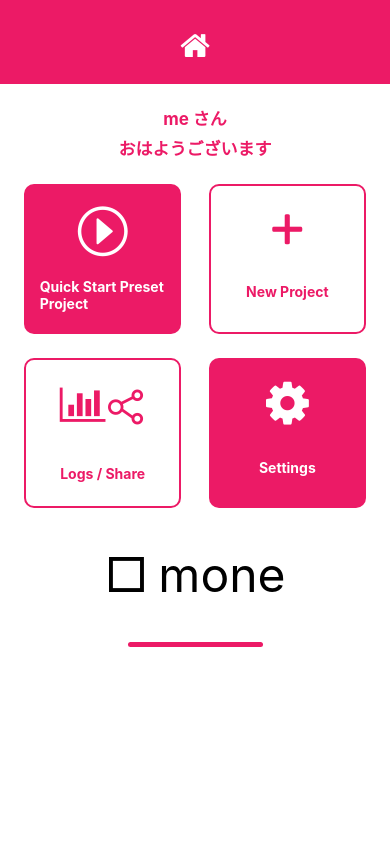
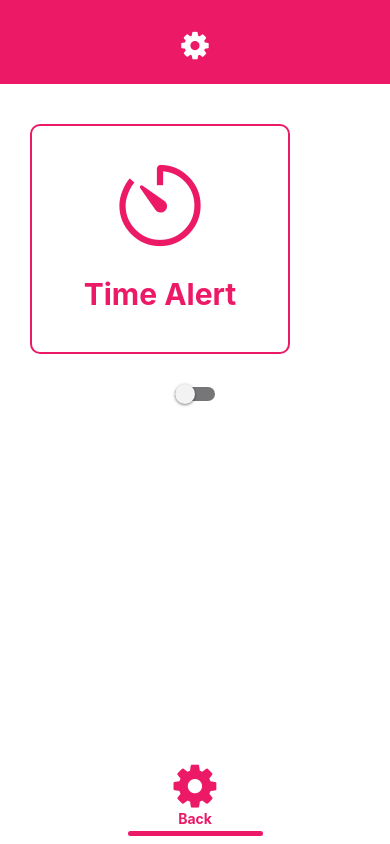
Before and after one commit to daikinetic/Mone, a React Native app: screen /HomeScreen in a window 390 px wide. Built offline with nearby package versions, Linux system fonts and the light colour scheme.

Commit message:
Modified Home Setting SettingTime screens

```diff
--- a/App.jsx
+++ b/App.jsx
@@ -13,7 +13,7 @@ import SettingTimeScreen from './src/screens/SettingTimeScreen';
 export default function App() {
   return (
     <View style={styles.container}>
-      <HomeScreen />
+      <SettingTimeScreen />
       {/* <Text>Open up App.js to start working on your app!</Text> */}
       <StatusBar style="light" />
     </View>
--- a/src/screens/HomeScreen.jsx
+++ b/src/screens/HomeScreen.jsx
@@ -5,7 +5,7 @@ import { Entypo } from '@expo/vector-icons';
 import { FontAwesome } from '@expo/vector-icons';
 
 import AppBar from '../components/AppBar';
-import ButtonWithLogo from '../components/ButtonWithLogo';
+// import ButtonWithLogo from '../components/ButtonWithLogo';
 
 export default function HomeScreen() {
   return (
@@ -39,11 +39,13 @@ export default function HomeScreen() {
         </View>
       </View>
       <View style={styles.footer}>
-        <Text style={styles.logo}>□</Text>
-        <Text style={styles.mone}>mone</Text>
-      </View>
-      <View style={styles.footLineContainer}>
-        <View style={styles.footLine}></View>
+        <View style={styles.footerLogo}>
+          <Text style={styles.logo}>□</Text>
+          <Text style={styles.mone}>mone</Text>
+        </View>
+        <View style={styles.footLineContainer}>
+          <View style={styles.footLine}></View>
+        </View>
       </View>
     </View>
   );
@@ -55,6 +57,7 @@ const styles = StyleSheet.create({
     // alignItems: 'center',
   },
   greet: {
+    height: 60,
     marginVertical: 20,
     alignItems: 'center',
   },
@@ -144,18 +147,14 @@ const styles = StyleSheet.create({
     fontWeight: 'bold',
     lineHeight: 40,
   },
-  styleContainer: {
-    backgroundColor: '#ffffff',
-    borderColor: '#EC1A66',
-    borderWidth: 2,
+  footer: {
+    flex: 1,
   },
-  styleLabel: {
-    color: '#EC1A66',
-  },
-  footer: {
+  footerLogo: {
     flexDirection: 'row',
     justifyContent: 'center',
-    marginVertical: 40,
+    flex: 1,
+    alignItems: 'center',
   },
   logo: {
     fontSize: 48,
@@ -168,6 +167,7 @@ const styles = StyleSheet.create({
   },
   footLineContainer: {
     alignItems: 'center',
+    paddingBottom: 8,
   },
   footLine: {
     backgroundColor: '#EC1A66',
--- a/src/screens/SettingScreen.jsx
+++ b/src/screens/SettingScreen.jsx
@@ -1,5 +1,9 @@
 import React from 'react';
 import { View, Text, StyleSheet } from 'react-native';
+import { Ionicons } from '@expo/vector-icons';
+import { Foundation } from '@expo/vector-icons';
+import { AntDesign } from '@expo/vector-icons';
+import { FontAwesome } from '@expo/vector-icons';
 
 import AppBar from '../components/AppBar';
 import ButtonWithLogo from '../components/ButtonWithLogo';
@@ -7,34 +11,38 @@ import ButtonWithLogo from '../components/ButtonWithLogo';
 export default function SettingScreen() {
   return (
     <View style={styles.container}>
-      <AppBar name="⚙" />
+      <AppBar name="gear" />
       <View style={styles.logoContainer}>
         <Text style={styles.logo}>□</Text>
         <Text style={styles.mone}>mone</Text>
       </View>
-      <View style={styles.buttonLine}>
-        <ButtonWithLogo logo="🕒" label="Time Alert"/>
-        <ButtonWithLogo
-          styleContainer={styles.styleContainer}
-          styleLabel={styles.styleLabel}
-          logo="🎨"
-          label="Colors"
-        />
+      <View style={styles.button12}>
+        <View style={styles.button1}>
+          <Ionicons style={styles.time} name="timer-outline" size={50} color="white" />
+          <Text style={styles.button1Text}>Time Alert</Text>
+        </View>
+        <View style={styles.button2}>
+          <Foundation style={styles.paint} name="paint-bucket" size={50} color="#EC1A66" />
+          <Text style={styles.button2Text}>Colors</Text>
+        </View>
       </View>
-      <View style={styles.buttonLine}>
-        <ButtonWithLogo
-          styleContainer={styles.styleContainer}
-          styleLabel={styles.styleLabel}
-          logo="🔒"
-          label="Privacy"
-        />
-        <ButtonWithLogo logo="🖼️" label="Background" />
+      <View style={styles.button34}>
+        <View style={styles.button3}>
+          <AntDesign style={styles.lock} name="unlock" size={50} color="#EC1A66" />
+          <Text style={styles.button3Text}>Privacy</Text>
+        </View>
+        <View style={styles.button4}>
+          <FontAwesome style={styles.photo} name="photo" size={50} color="white" />
+          <Text style={styles.button4Text}>Background</Text>
+        </View>
       </View>
       <View style={styles.footer}>
-        <Text style={styles.footerLogo}>⌂</Text>
+        <FontAwesome style={styles.footerLogo} name="home" size={50} color="#EC1A66" />
         <Text style={styles.footerText}>Back</Text>
+        <View style={styles.footLineContainer}>
+          <View style={styles.footLine}></View>
+        </View>
       </View>
-      <View style={styles.footLine}></View>
     </View>
   );
 }
@@ -42,11 +50,13 @@ export default function SettingScreen() {
 const styles = StyleSheet.create({
   container: {
     flex: 1,
-    alignItems: 'center',
+    // alignItems: 'center',
   },
   logoContainer: {
     flexDirection: 'row',
-    marginVertical: 25,
+    marginVertical: 20,
+    justifyContent: 'center',
+    height: 60,
   },
   logo: {
     fontSize: 48,
@@ -57,38 +67,98 @@ const styles = StyleSheet.create({
     fontSize: 48,
     lineHeight: 54,
   },
-  buttonLine: {
+  button12: {
     flexDirection: 'row',
-    justifyContent: 'center',
+    justifyContent: 'space-between',
+    paddingHorizontal: 24,
+    height: 150,
   },
-  styleContainer: {
+  button1: {
+    backgroundColor: '#EC1A66',
+    width: '46%',
+    alignItems: 'center',
+    borderRadius: 10,
+  },
+  time: {
+    margin: 20,
+  },
+  button1Text: {
+    color: '#ffffff',
+    fontWeight: 'bold',
+    // width: '80%',
+  },
+  button2: {
     backgroundColor: '#ffffff',
     borderColor: '#EC1A66',
     borderWidth: 2,
+    width: '46%',
+    alignItems: 'center',
+    borderRadius: 10,
   },
-  styleLabel: {
+  paint: {
+    margin: 16,
+  },
+  button2Text: {
     color: '#EC1A66',
+    fontWeight: 'bold',
+    lineHeight: 40,
+  },
+  button34: {
+    flexDirection: 'row',
+    justifyContent: 'space-between',
+    paddingHorizontal: 24,
+    height: 150,
+    marginTop: 24,
+  },
+  button3: {
+    backgroundColor: '#ffffff',
+    borderColor: '#EC1A66',
+    borderWidth: 2,
+    width: '46%',
+    alignItems: 'center',
+    borderRadius: 10,
+  },
+  lock: {
+    margin: 20,
+  },
+  button3Text: {
+    color: '#EC1A66',
+    fontWeight: 'bold',
+    lineHeight: 40,
+  },
+  button4: {
+    backgroundColor: '#EC1A66',
+    width: '46%',
+    alignItems: 'center',
+    borderRadius: 10,
+  },
+  photo: {
+    margin: 20,
+  },
+  button4Text: {
+    color: '#ffffff',
+    fontWeight: 'bold',
+    lineHeight: 40,
   },
   footer: {
+    flex: 1,
     alignItems: 'center',
-    position: 'absolute',
-    bottom: 16,
-  },
-  footerLogo: {
-    fontSize: 50,
-    color: '#EC1A66',
+    justifyContent: 'flex-end',
+    bottom: 8,
   },
   footerText: {
     color: '#EC1A66',
     lineHeight: 15,
     fontWeight: 'bold',
   },
+  footLineContainer: {
+    alignItems: 'center',
+    marginTop: 5,
+  },
   footLine: {
     backgroundColor: '#EC1A66',
     width: 135,
     height: 5,
     borderRadius: 10,
-    position: 'absolute',
-    bottom: 8,
   },
 });
--- a/src/screens/SettingTimeScreen.jsx
+++ b/src/screens/SettingTimeScreen.jsx
@@ -1,29 +1,41 @@
-import React from 'react';
-import { View, Text, StyleSheet } from 'react-native';
+import React, { useState } from 'react';
+import { View, Text, StyleSheet, Switch } from 'react-native';
+import { Ionicons } from '@expo/vector-icons';
+import { FontAwesome } from '@expo/vector-icons';
 
 import AppBar from '../components/AppBar';
 
 export default function SettingTimeScreen() {
+  const [isEnabled, setIsEnabled] = useState(false);
+  const toggleSwitch = () => setIsEnabled(previousState => !previousState);
+
   return (
     <View style={styles.container}>
-      <AppBar name="⚙"/>
+      <AppBar name="gear"/>
       <View style={styles.imageContainer}>
         <View style={styles.image}>
-          <Text style={styles.imageIcon}>🕒</Text>
+          <Ionicons style={styles.time} name="timer-outline" size={100} color="#EC1A66" />
           <Text style={styles.imageText}>Time Alert</Text>
         </View>
       </View>
       <View>
         <View style={styles.switch}>
-          <Text style={styles.ball}>●</Text>
+          <Switch
+            trackColor={{ false: "#767577", true: "#767577" }}
+            thumbColor={isEnabled ? "#EC1A66" : "#f4f3f4"}
+            ios_backgroundColor="#3e3e3e"
+            onValueChange={toggleSwitch}
+            value={isEnabled}
+          />
         </View>
-        <Text style={styles.on}>ON</Text>
       </View>
       <View style={styles.footer}>
-        <Text style={styles.footerLogo}>⚙</Text>
+        <FontAwesome style={styles.footerLogo} name="gear" size={50} color="#EC1A66" />
         <Text style={styles.footerText}>Back</Text>
+        <View style={styles.footLineContainer}>
+          <View style={styles.footLine}></View>
+        </View>
       </View>
-      <View style={styles.footLine}></View>
     </View>
   );
 }
@@ -31,7 +43,6 @@ export default function SettingTimeScreen() {
 const styles = StyleSheet.create({
   container: {
     flex: 1,
-    alignItems: 'center',
   },
   footLine: {
     backgroundColor: '#EC1A66',
@@ -48,12 +59,12 @@ const styles = StyleSheet.create({
     width: 260,
     height: 230,
     marginTop: 40,
+    marginHorizontal: 30,
   },
   image: {
     alignItems: 'center',
   },
-  imageIcon: {
-    fontSize: 80,
+  time: {
     marginTop: 25,
   },
   imageText: {
@@ -63,38 +74,28 @@ const styles = StyleSheet.create({
     marginTop: 15,
   },
   switch: {
-    borderColor: '#EC1A66',
-    borderWidth: 2,
-    borderRadius: 35,
-    width: 140,
-    height: 75,
     marginTop: 30,
-    justifyContent: 'center',
-  },
-  ball: {
-    color: '#EC1A66',
-    fontSize: 50,
-    paddingLeft: 13,
-  },
-  on: {
-    color: '#EC1A66',
-    fontSize: 20,
-    fontWeight: 'bold',
-    paddingLeft: 25,
-    paddingTop: 10,
+    alignItems: 'center',
   },
   footer: {
+    flex: 1,
     alignItems: 'center',
-    position: 'absolute',
-    bottom: 16,
-  },
-  footerLogo: {
-    fontSize: 50,
-    color: '#EC1A66',
+    justifyContent: 'flex-end',
+    bottom: 8,
   },
   footerText: {
     color: '#EC1A66',
     lineHeight: 15,
     fontWeight: 'bold',
   },
+  footLineContainer: {
+    alignItems: 'center',
+    marginTop: 5,
+  },
+  footLine: {
+    backgroundColor: '#EC1A66',
+    width: 135,
+    height: 5,
+    borderRadius: 10,
+  },
 });
```
